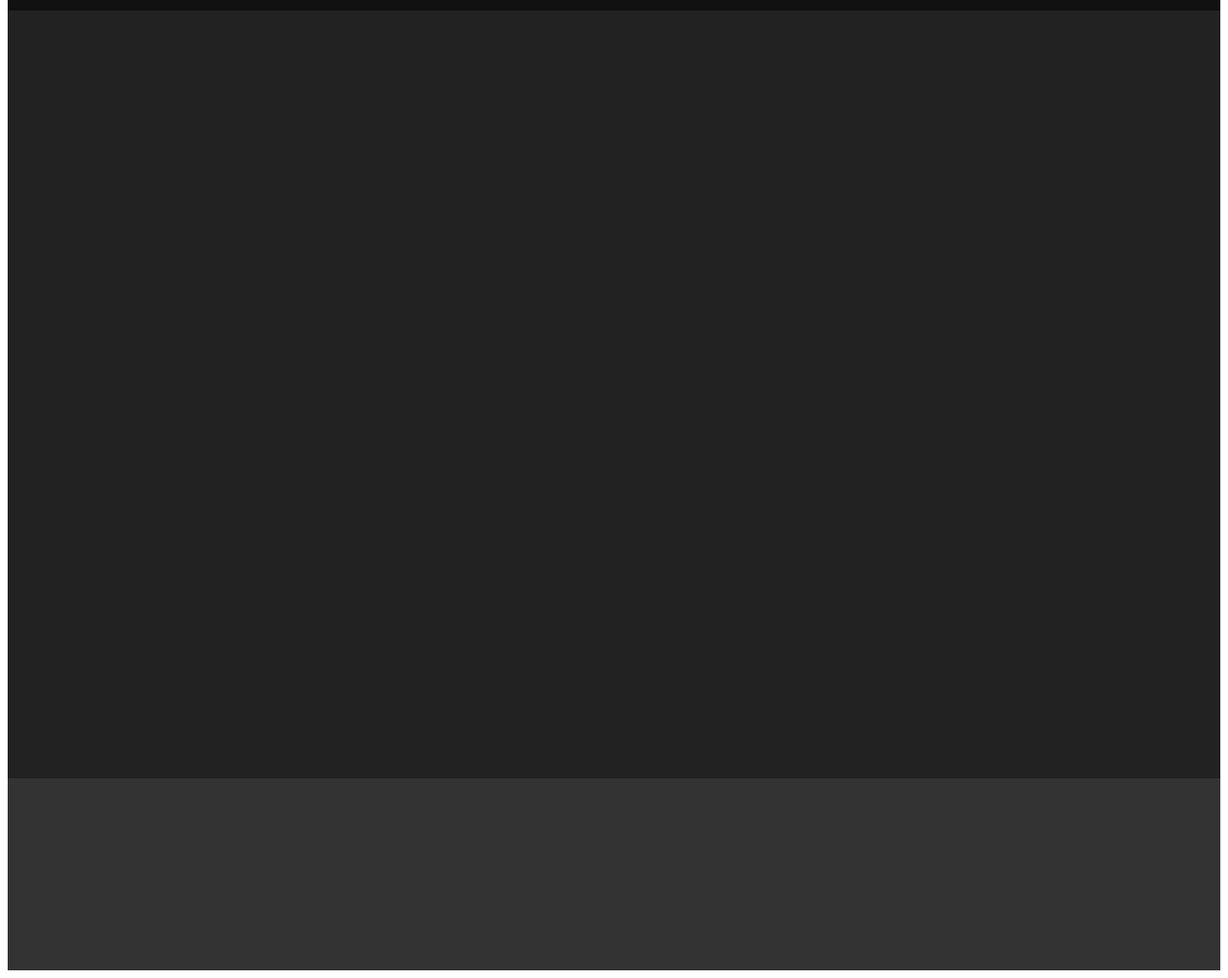
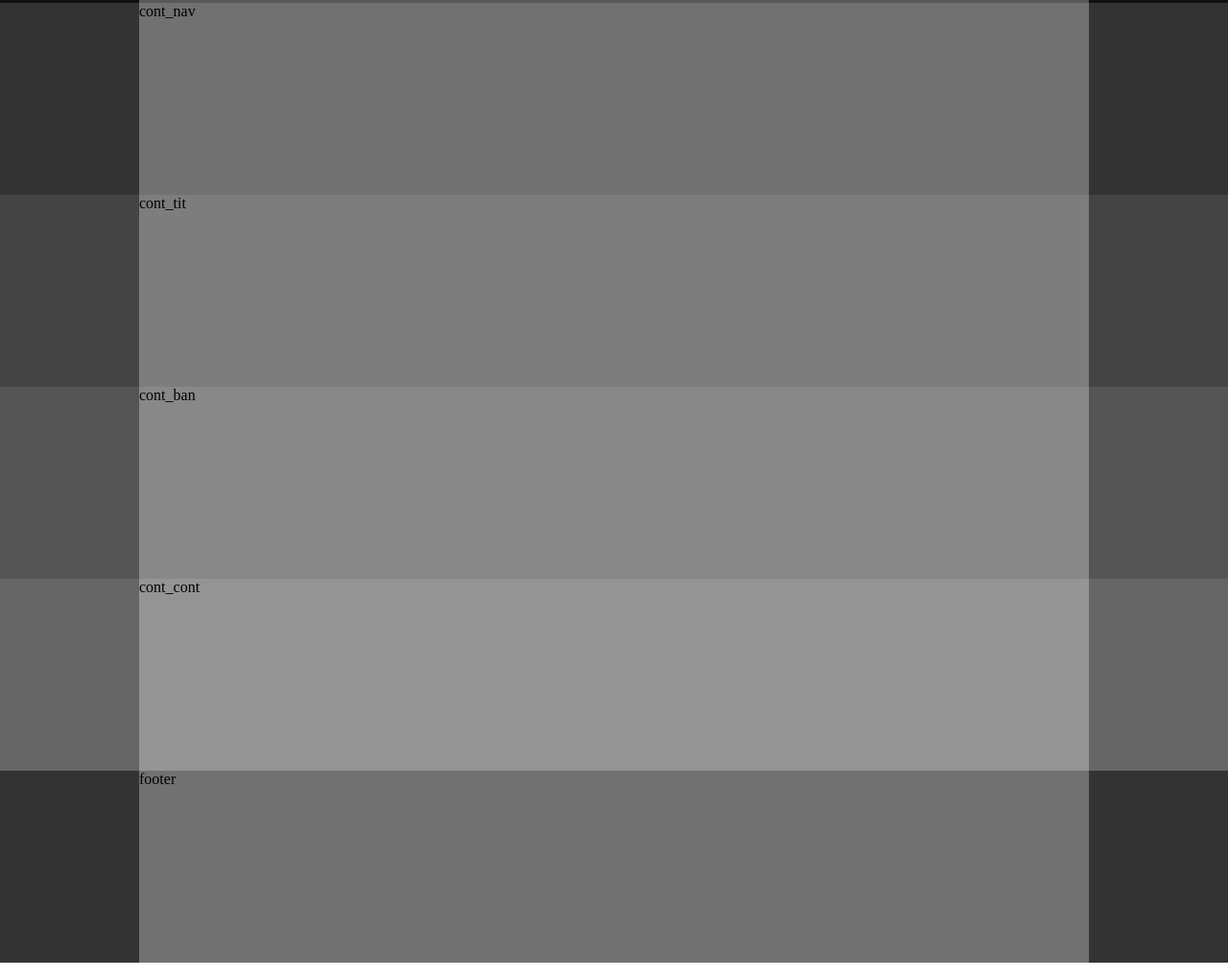
Before and after one commit to Park7min5jea/practice_website, a plain HTML site: page index.html in a window 1280 px wide. Shown: the part 322-1341 px from the top of the page at 96% size. Drawn offline with Linux system fonts and the light colour scheme; files that its build step writes are made by us from their sources.

Commit message:
Add files via upload

```diff
--- a/index.html
+++ b/index.html
@@ -2,23 +2,48 @@
 <html lang="ko">
 <head>
     <meta charset="UTF-8">
-    <meta name="author" content="park min jea">
-    <meta name="description" content="웹 표준을 준수한 사이트 예제입니다">
-    <meta name="keworkds" content="웹표준, 웹접근성, 사이트만들기">
-    <meta http-equiv="X-UA-Compatible" content="IE=edge">
-    <meta name="generator" content="VScode">
-    <meta name="viewport" content="width=device-width, initial-scale=1.0">
-    <title>practice website</title>
+    <meta name="author" content="webstoryboy">
+    <meta name="description" content="웹 표준을 준수한 사이트 예제입니다.">
+    <meta name="keywords" content="웹스토리보이, 웹표준, 웹접근성, 사이트 만들기">
+    <meta name="generator" content="brakets">
+    <title>WEBSTROYBOY SITE</title>
 
-    <!-- CSS STYLE-->
-    <link rel="stylesheet" href="/css/reset.css">
-    <link rel="stylesheet" href="/css/style.css" >
+    <!-- CSS STYLE -->
+    <link rel="stylesheet" href="css/reset.css">
+    <link rel="stylesheet" href="css/style.css">
 </head>
 <body>
     <div id="wrap">
-        <div id="header"></div>
-        <div id="contents"></div>
-        <div id="footer"></div>
+        <div id="header">
+            <div class="container">header</div>
+        </div>
+        <!-- //header -->
+
+        <div id="contents">
+            <div id="cont_nav">
+                <div class="container">cont_nav</div>
+            </div>
+            <!-- //cont_nav -->
+            <div id="cont_tit">
+                <div class="container">cont_tit</div>
+            </div>
+            <!-- //cont_tit -->
+            <div id="cont_ban">
+                <div class="container">cont_ban</div>
+            </div>
+            <!-- //cont_ban -->
+            <div id="cont_cont">
+                <div class="container">cont_cont</div>
+            </div>
+            <!-- //cont_cont -->
+        </div>
+        <!-- //contents -->
+
+        <div id="footer">
+            <div class="container">footer</div>
+        </div>
+        <!-- //footer -->
     </div>
+    <!-- //wrap -->
 </body>
 </html>
--- a/reset.css
+++ b/reset.css
@@ -1,4 +1,4 @@
 @charset "utf-8";
 
-/* 여백 초기와 */
-*body,div,ul,li,dl,dt,ol,h1,h2,h3,h4,h5,h6,input,fieldset,legend,p,select,table,th,td,tr,textarea,button,form{margin: 0; padding: 0;}
+/* 여백 초기화 */
+body, div, ul, li, dl, dt, ol, h1, h2, h3, h4, h5, h6, input, fieldset, legend, p, select, table, th, td, tr, textarea, button, form {margin: 0; padding: 0;}
--- a/style.css
+++ b/style.css
@@ -5,3 +5,12 @@
 #header {width: 100%; height: 325px; background: #111;}
 #contents {width: 100%; height: 800px; background: #222;}
 #footer {width: 100%; height: 200px; background: #333;}
+
+/* 컨텐츠 레이아웃 */
+#cont_nav {width: 100%; height: 200px; background: #333;}
+#cont_tit {width: 100%; height: 200px; background: #444;}
+#cont_ban {width: 100%; height: 200px; background: #555;}
+#cont_cont {width: 100%; height: 200px; background: #666;}
+
+/* 컨테이너 */
+.container {width: 990px; margin: 0 auto; height: inherit; background: rgba(255,255,255,0.3);}
```
